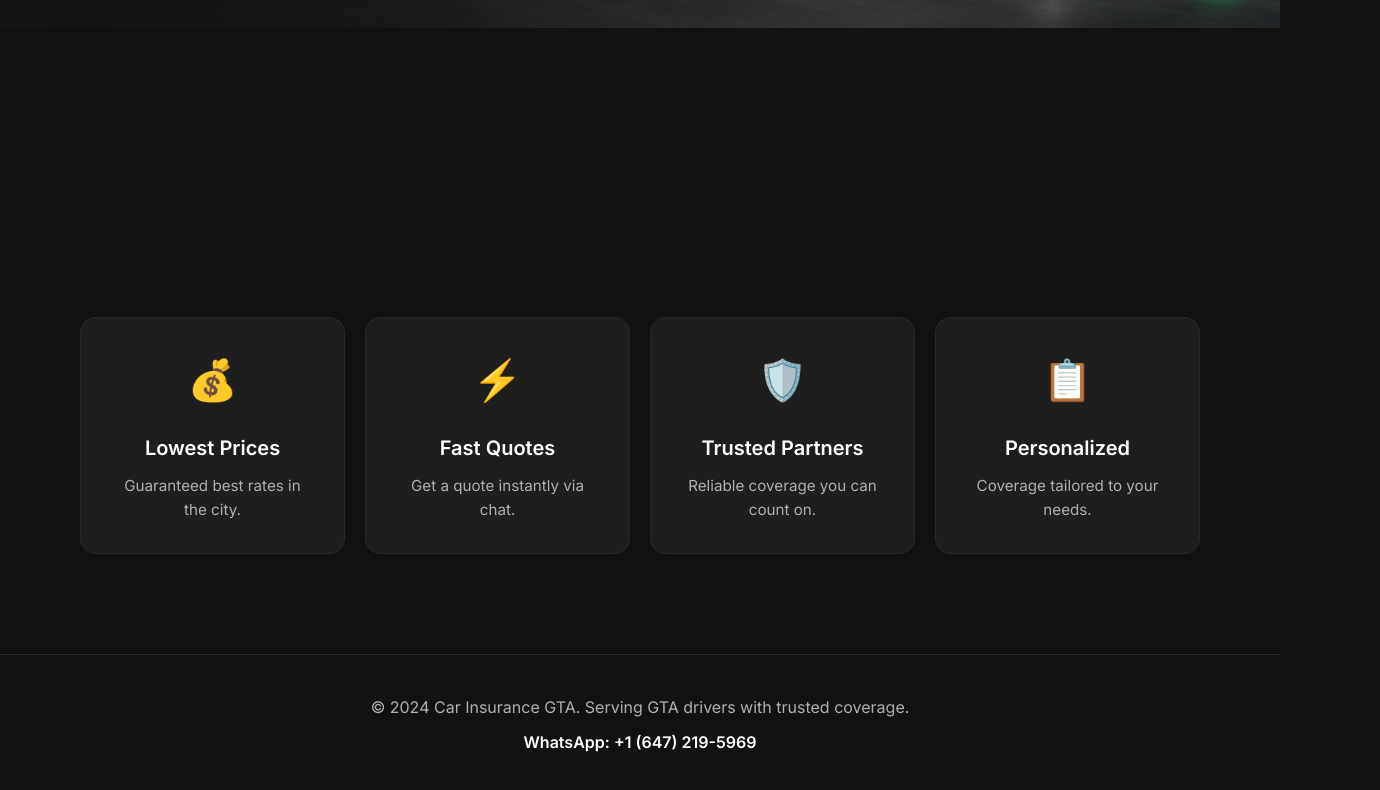
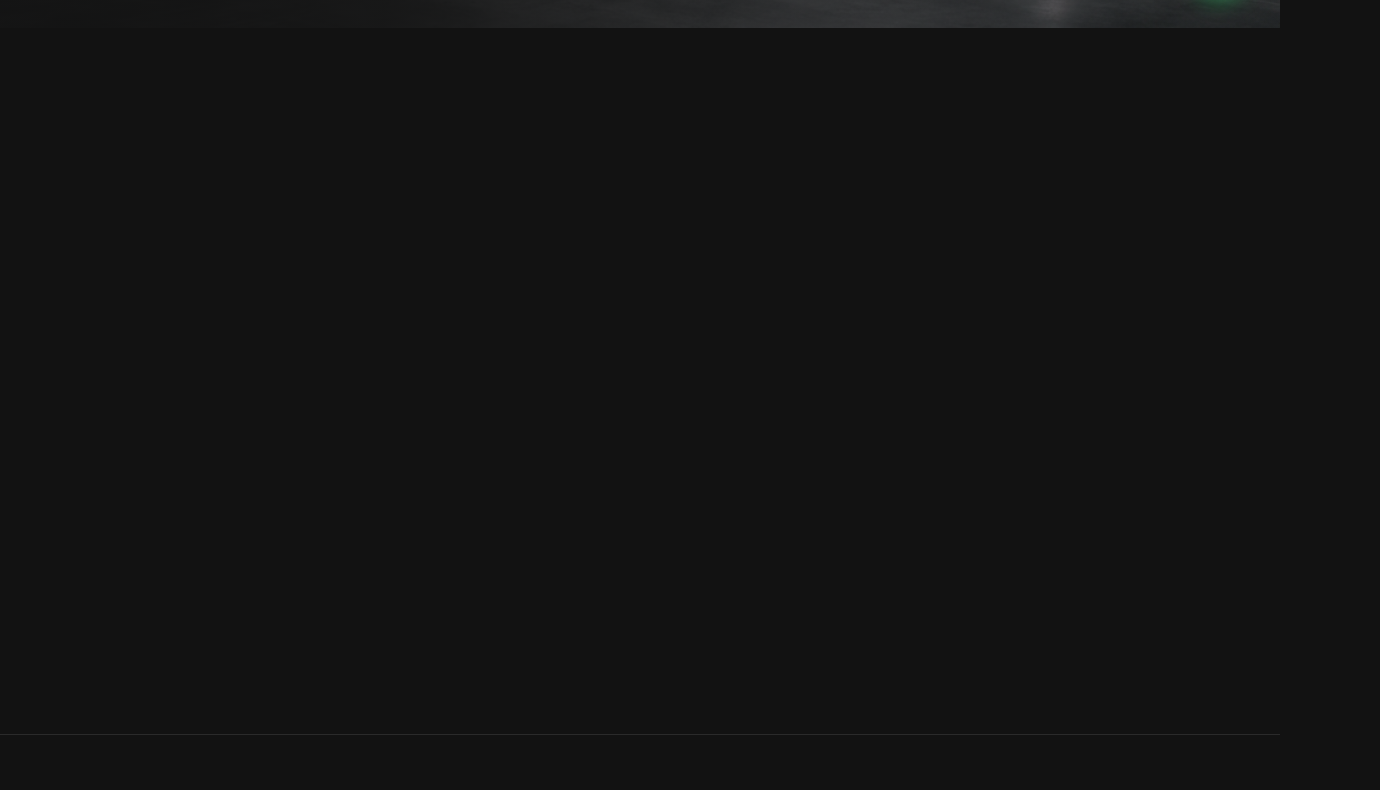
Before and after one commit to kaveenskn/GTA_landing_page, a React (Vite) app: page / in a window 1280 px wide. Shown: the part 772-1562 px from the top of the page, 1380 px wide, since content can reach past the window. Built offline with nearby package versions, Linux system fonts and the light colour scheme.

Commit message:
added animations

```diff
--- a/src/components/Features.jsx
+++ b/src/components/Features.jsx
@@ -1,25 +1,93 @@
-import React from 'react';
+import React, { useRef, useLayoutEffect } from 'react';
+import gsap from 'gsap';
+import { ScrollTrigger } from 'gsap/ScrollTrigger';
+
+gsap.registerPlugin(ScrollTrigger);
 
 const Features = () => {
+    const sectionRef = useRef(null);
+    const cardsRef = useRef([]);
+
+    useLayoutEffect(() => {
+        const ctx = gsap.context(() => {
+            // Section slide in
+            gsap.from(sectionRef.current, {
+                scrollTrigger: {
+                    trigger: sectionRef.current,
+                    start: "top 80%",
+                    toggleActions: "play reverse play reverse"
+                },
+                x: -50,
+                opacity: 0,
+                duration: 1,
+                ease: "power3.out"
+            });
+
+            // Cards stagger in
+            gsap.from(cardsRef.current, {
+                scrollTrigger: {
+                    trigger: sectionRef.current,
+                    start: "top 70%",
+                    toggleActions: "play reverse play reverse"
+                },
+                y: 50,
+                opacity: 0,
+                duration: 0.8,
+                stagger: 0.2,
+                ease: "power2.out"
+            });
+        }, sectionRef);
+
+        return () => ctx.revert();
+    }, []);
+
+    const handleMouseEnter = (e) => {
+        gsap.to(e.currentTarget, {
+            scale: 1.02,
+            boxShadow: "0 10px 30px rgba(0,0,0,0.3)",
+            borderColor: "#FF6B00",
+            duration: 0.3,
+            overwrite: "auto",
+            ease: "power1.out"
+        });
+    };
+
+    const handleMouseLeave = (e) => {
+        gsap.to(e.currentTarget, {
+            scale: 1,
+            boxShadow: "none",
+            borderColor: "rgba(255, 255, 255, 0.05)",
+            duration: 0.3,
+            overwrite: "auto",
+            ease: "power1.out"
+        });
+    };
+
+    const addToRefs = (el) => {
+        if (el && !cardsRef.current.includes(el)) {
+            cardsRef.current.push(el);
+        }
+    };
+
     return (
-        <section className="features">
+        <section className="features" ref={sectionRef}>
             <div className="container features-grid">
-                <div className="feature-card">
+                <div className="feature-card" ref={addToRefs} onMouseEnter={handleMouseEnter} onMouseLeave={handleMouseLeave}>
                     <div className="feature-icon">💰</div>
                     <h4>Lowest Prices</h4>
                     <p>Guaranteed best rates in the city.</p>
                 </div>
-                <div className="feature-card">
+                <div className="feature-card" ref={addToRefs} onMouseEnter={handleMouseEnter} onMouseLeave={handleMouseLeave}>
                     <div className="feature-icon">⚡</div>
                     <h4>Fast Quotes</h4>
                     <p>Get a quote instantly via chat.</p>
                 </div>
-                <div className="feature-card">
+                <div className="feature-card" ref={addToRefs} onMouseEnter={handleMouseEnter} onMouseLeave={handleMouseLeave}>
                     <div className="feature-icon">🛡️</div>
                     <h4>Trusted Partners</h4>
                     <p>Reliable coverage you can count on.</p>
                 </div>
-                <div className="feature-card">
+                <div className="feature-card" ref={addToRefs} onMouseEnter={handleMouseEnter} onMouseLeave={handleMouseLeave}>
                     <div className="feature-icon">📋</div>
                     <h4>Personalized</h4>
                     <p>Coverage tailored to your needs.</p>
--- a/src/components/Footer.jsx
+++ b/src/components/Footer.jsx
@@ -3,9 +3,14 @@ import React from 'react';
 const Footer = () => {
     return (
         <footer className="footer">
-            <div className="container footer-content">
-                <p>&copy; 2024 Car Insurance GTA. Serving GTA drivers with trusted coverage.</p>
-                <p className="contact-line">WhatsApp: +1 (647) 219-5969</p>
+            <div className="footer-marquee" aria-label="Footer notice">
+                <marquee behavior="scroll" direction="left" scrollamount="6">
+                    © 2025{' '}
+                    <a className="footer-link" href="#" target="_self" rel="noreferrer">
+                        LA-projects
+                    </a>{' '}
+                    ™. All rights reserved.
+                </marquee>
             </div>
         </footer>
     );
--- a/src/components/Hero.jsx
+++ b/src/components/Hero.jsx
@@ -54,10 +54,7 @@ const Hero = () => {
                 className="hero-bg-layer"
                 style={{
                     position: 'absolute',
-                    top: 0,
-                    left: 0,
-                    width: '100%',
-                    height: '100%',
+                    inset: 0,
                     background: 'linear-gradient(to right, rgba(18, 18, 18, 0.95) 30%, rgba(18, 18, 18, 0.4) 100%)',
                     backgroundAttachment: 'fixed',
                     zIndex: 1
@@ -68,10 +65,7 @@ const Hero = () => {
                 className="hero-image-layer"
                 style={{
                     position: 'absolute',
-                    top: 0,
-                    left: 0,
-                    width: '100%',
-                    height: '100%',
+                    inset: 0,
                     backgroundImage: "url('/assets/car.png')",
                     backgroundSize: 'cover',
                     backgroundPosition: 'center',
@@ -83,7 +77,7 @@ const Hero = () => {
             <div className="container hero-layout" style={{ position: 'relative', zIndex: 2 }}>
                 <div className="hero-content" ref={contentRef}>
                     <h1>CAR INSURANCE</h1>
-                    <h2 className="text-orange">GUARANTEED LOWEST PRICES IN THE GTA</h2>
+                    <h2 className="text-orange">GUARANTEED LOWEST PRICES IN THE INSIDERSRATE</h2>
                     <p className="hero-subtext">New or looking for a better quote?</p>
 
                     <div className="cta-wrapper">
--- a/src/components/ReferralBanner.jsx
+++ b/src/components/ReferralBanner.jsx
@@ -47,7 +47,7 @@ const ReferralBanner = () => {
                 <div className="referral-content" ref={contentRef}>
                     <h3 className="referral-title text-orange">Premier Pack</h3>
                     <p style={{ maxWidth: '800px', margin: '0 auto', lineHeight: '1.8',color:"white" }}>
-                        Premium coverage, lowest rates. We offer the most affordable and reliable car insurance in the GTA.
+                        Premium coverage, lowest rates. We offer the most affordable and reliable car insurance in the INSIDERSRATE.
                         Experience <span className="text-orange">guaranteed lowest prices</span>,
                         <span className="text-orange"> trusted coverage</span>, fast quotes, and personalized service tailored just for you.
                     </p>
--- a/src/index.css
+++ b/src/index.css
@@ -15,6 +15,12 @@
   margin: 0;
   padding: 0;
   box-sizing: border-box;
+}
+
+html,
+body {
+  width: 100%;
+  overflow-x: hidden;
 }
 
 body {
@@ -77,6 +83,7 @@ a {
   align-items: center;
   position: relative;
   overflow: hidden;
+  overflow-x: clip;
 
   /* Background Image Settings */
   background-image:
@@ -87,6 +94,12 @@ a {
   background-repeat: no-repeat;
   background-attachment: fixed;
   /* Parallax-like effect */
+}
+
+@media (max-width: 1100px) {
+  .container {
+    padding: 0 40px;
+  }
 }
 
 .hero-layout {
@@ -227,7 +240,7 @@ a {
 
 /* Features */
 .features {
-  padding: 60px 0;
+  padding: 100px 0;
   background-color: var(--bg-dark);
 }
 
@@ -242,13 +255,8 @@ a {
   padding: 30px;
   border-radius: 16px;
   text-align: center;
-  transition: box-shadow 0.2s ease, border-color 0.2s ease;
+  transition: border-color 0.3s ease, box-shadow 0.3s ease;
   border: 1px solid rgba(255, 255, 255, 0.05);
-}
-
-.feature-card:hover {
-  border-color: var(--accent-orange);
-  box-shadow: 0 10px 24px rgba(0, 0, 0, 0.25);
 }
 
 .feature-icon {
@@ -270,10 +278,29 @@ a {
 /* Footer */
 .footer {
   margin-top: 40px;
-  padding: 40px 0;
+  padding: 50px 0;
   border-top: 1px solid rgba(255, 255, 255, 0.1);
   text-align: center;
   color: var(--text-gray);
+}
+
+.footer-marquee {
+  width: 100%;
+  max-width: 100%;
+  overflow: hidden;
+  font-size: clamp(0.95rem, 1.4vw, 1.25rem);
+  line-height: 1.3;
+  font-weight: 500;
+  color: rgba(255, 255, 255, 0.55);
+}
+
+.footer-link {
+  color: #1f4fff;
+  text-decoration: underline;
+}
+
+.footer-link:visited {
+  color: #1f4fff;
 }
 
 .contact-line {
```
